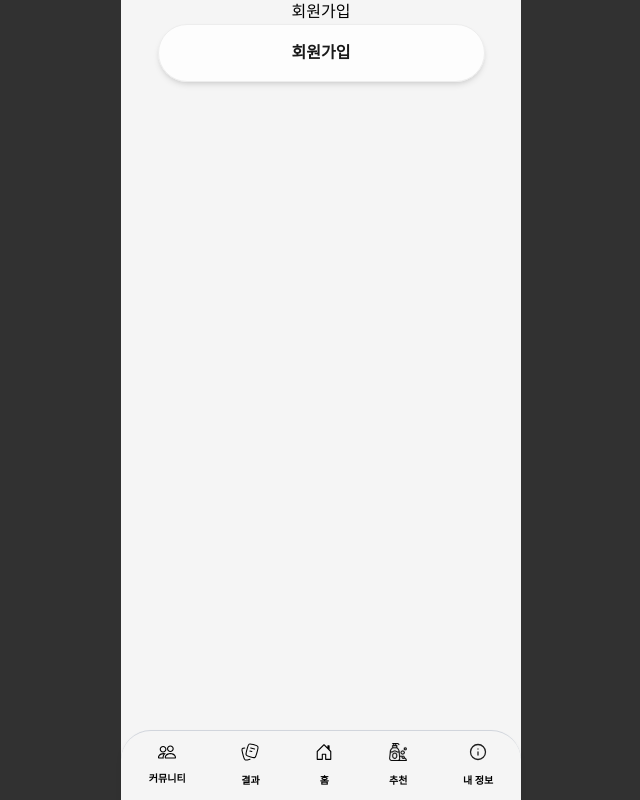
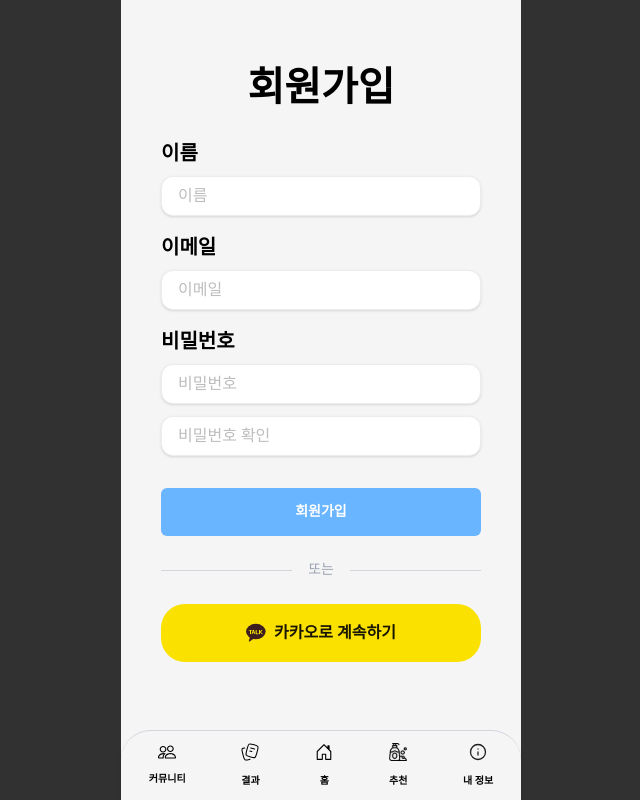
Before and after one commit to SmartBrush/Frontend, a React (Vite) app: page /signup in a window 1280 px wide. Shown: the whole page, without its empty margins (319-959 px from the left). Built offline with nearby package versions, Linux system fonts and the light colour scheme.

Commit message:
✨ Feat/#19: 회원가입 UI

```diff
--- a/src/components/Auth/InputBox.tsx
+++ b/src/components/Auth/InputBox.tsx
@@ -1,5 +1,5 @@
 interface InputBoxProps {
-  label: string
+  label?: string
   placeholder?: string
   type?: string
   value: string
@@ -17,7 +17,9 @@ function InputBox({
 }: InputBoxProps) {
   return (
     <div className="flex flex-col gap-2">
-      <label className="text-black text-[20px] font-semibold">{label}</label>
+      {label && (
+        <label className="text-black text-[20px] font-semibold">{label}</label>
+      )}
       <input
         type={type}
         placeholder={placeholder}
--- a/src/pages/SignInPage.tsx
+++ b/src/pages/SignInPage.tsx
@@ -1,7 +1,7 @@
 import { useState } from 'react'
 import InputBox from '../components/Auth/InputBox'
 import BlueBox from '../components/Auth/BlueBox'
-import Line from '../components/Auth/Line'
+import Line from '../components/Auth/OrLine'
 import KakaoButton from '../components/Auth/KakaoButton'
 
 const SignInPage = () => {
--- a/src/pages/SignUpPage.tsx
+++ b/src/pages/SignUpPage.tsx
@@ -1,10 +1,71 @@
-import WhiteButton from '../components/Auth/WhiteButton'
+import Line from '../components/Auth/OrLine'
+import BlueBox from '../components/Auth/BlueBox'
+import InputBox from '../components/Auth/InputBox'
+import KakaoButton from '../components/Auth/KakaoButton'
+import { useState } from 'react'
 
 const SignUpPage = () => {
+  const [name, setName] = useState('')
+  const [email, setEmail] = useState('')
+  const [password, setPassword] = useState('')
+  const [passwordCheck, setPasswordCheck] = useState('')
+
+  const handleSingup = () => {
+    console.log(email, password)
+  }
+
+  const handleKakaoLogin = () => {
+    console.log('카카오')
+  }
+
   return (
-    <div className="flex flex-col items-center">
-      <div className="items-center">회원가입</div>
-      <WhiteButton text=" 회원가입" navigateTo="signuppage" />
+    <div className="flex flex-col justify-center items-center min-h-[90vh]">
+      <div className="w-[80%]">
+        <h1 className="text-[40px] font-bold mb-5 text-center">회원가입</h1>
+        <div className="mb-4">
+          <InputBox
+            label="이름"
+            placeholder="이름"
+            value={name}
+            onChange={(e) => setName(e.target.value)}
+            name="name"
+          />
+        </div>
+        <div className="mb-4">
+          <InputBox
+            label="이메일"
+            placeholder="이메일"
+            value={email}
+            onChange={(e) => setEmail(e.target.value)}
+            name="email"
+          />
+        </div>
+        <div className="mb-3">
+          <InputBox
+            label="비밀번호"
+            placeholder="비밀번호"
+            value={password}
+            onChange={(e) => setPassword(e.target.value)}
+            name="password"
+            type="password"
+          />
+        </div>
+        <div className="mb-4">
+          <InputBox
+            placeholder="비밀번호 확인"
+            value={passwordCheck}
+            onChange={(e) => setPasswordCheck(e.target.value)}
+            name="passwordCheck"
+            type="password"
+          />
+        </div>
+
+        <div className="mt-8 mb-5">
+          <BlueBox text="회원가입" onClick={handleSingup} />
+        </div>
+        <Line />
+        <KakaoButton onClick={handleKakaoLogin} />
+      </div>
     </div>
   )
 }
```
Also changed, not shown: src/components/Auth/OrLine.tsx (renamed from src/components/Auth/Line.tsx).
